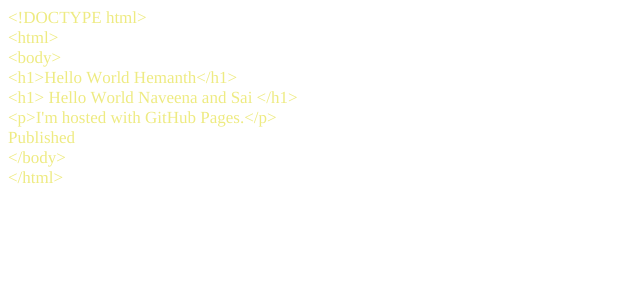
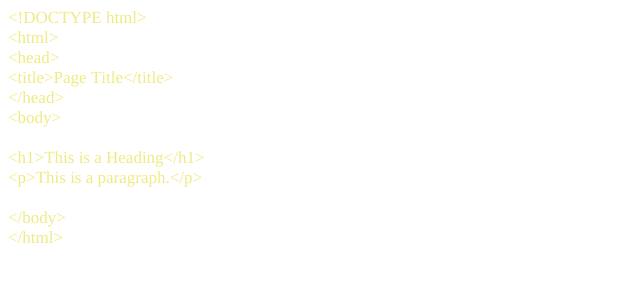
Before and after one commit to hemanthjayaram/hemanthjayaram.github.io, a plain HTML site: page index.html in a window 1280 px wide. Shown: the whole page, without its empty margins (0-640 px from the left). Drawn offline with Linux system fonts and the light colour scheme.

Commit message:
Updated Code

```diff
--- a/index.html
+++ b/index.html
@@ -8,17 +8,21 @@
   <meta name="CocoaVersion" content="1404.34">
   <style type="text/css">
     p.p1 {margin: 0.0px 0.0px 0.0px 0.0px; line-height: 20.0px; font: 17.0px Times; color: #eeeb82; -webkit-text-stroke: #eeeb82}
+    p.p2 {margin: 0.0px 0.0px 0.0px 0.0px; line-height: 20.0px; font: 17.0px Times; color: #eeeb82; -webkit-text-stroke: #eeeb82; min-height: 20.0px}
     span.s1 {font-kerning: none}
   </style>
 </head>
 <body>
 <p class="p1"><span class="s1">&lt;!DOCTYPE html&gt;</span></p>
 <p class="p1"><span class="s1">&lt;html&gt;</span></p>
+<p class="p1"><span class="s1">&lt;head&gt;</span></p>
+<p class="p1"><span class="s1">&lt;title&gt;Page Title&lt;/title&gt;</span></p>
+<p class="p1"><span class="s1">&lt;/head&gt;</span></p>
 <p class="p1"><span class="s1">&lt;body&gt;</span></p>
-<p class="p1"><span class="s1">&lt;h1&gt;Hello World Hemanth&lt;/h1&gt;</span></p>
-<p class="p1"><span class="s1">&lt;h1&gt; Hello World Naveena and Sai &lt;/h1&gt;</span></p>
-<p class="p1"><span class="s1">&lt;p&gt;I'm hosted with GitHub Pages.&lt;/p&gt;</span></p>
-<p class="p1"><span class="s1">Published</span></p>
+<p class="p2"><span class="s1"></span><br></p>
+<p class="p1"><span class="s1">&lt;h1&gt;This is a Heading&lt;/h1&gt;</span></p>
+<p class="p1"><span class="s1">&lt;p&gt;This is a paragraph.&lt;/p&gt;</span></p>
+<p class="p2"><span class="s1"></span><br></p>
 <p class="p1"><span class="s1">&lt;/body&gt;</span></p>
 <p class="p1"><span class="s1">&lt;/html&gt;</span></p>
 </body>
```
